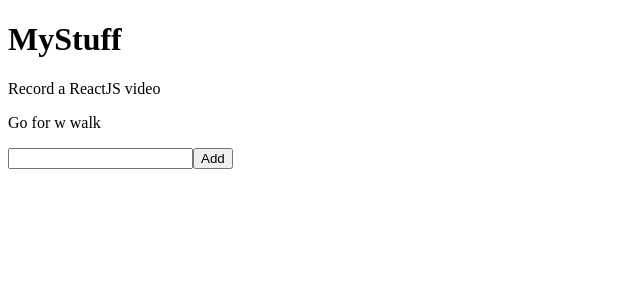
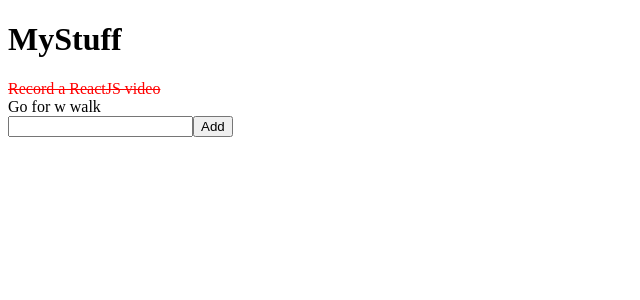
Before and after one commit to andrzej-stasinski/react-list, a React (Create React App) app: page / in a window 1280 px wide. Shown: the top 300 px of the page, without its empty margins (0-640 px from the left). Built offline with nearby package versions, Linux system fonts and the light colour scheme.

Commit message:
data array of object & check todo element in css

```diff
--- a/src/App.js
+++ b/src/App.js
@@ -1,5 +1,5 @@
 import React, { Component } from 'react';
-
+import ToDoItem from './ToDoItem'
 
 class ToDoList extends Component {
   state = {
@@ -11,16 +11,26 @@ class ToDoList extends Component {
   }
 
   addToDo = () => {
-    this.setState({ tasks: this.state.tasks.concat(this.state.Draft), Draft: '' });
+    // this.setState({ tasks: this.state.tasks.concat(this.state.Draft), Draft: '' });
+    this.setState({
+      tasks: [...this.state.tasks, {text: this.state.Draft, done: false}],
+      Draft: '',
+    });
+  }
+
+  toggleDone = () => {
   }
 
   render() {
-    const {tasks, Draft} = this.state
+    console.log(this.props)
+    const {tasks} = this.props
     return (
       <div>
         <h1>{this.props.title}</h1>
-        {tasks.map(task => <div key={task}><p>{task}</p></div>)}
-        <input type='text' onChange={this.updateDraft} value={Draft} />
+        {/* {this.state.tasks.map(task => <div>{task.text}</div>)} */}
+        {this.state.tasks.map(task => <ToDoItem text={task.text} done={task.done} />)}
+
+        <input type='text' onChange={this.updateDraft} value={this.state.Draft} />
         <button onClick={this.addToDo}>Add</button>
       </div>
     );
@@ -28,7 +38,10 @@ class ToDoList extends Component {
 }
 
 class App extends Component {
-  myTask = ['Record a ReactJS video', 'Go for w walk']
+  myTask = [
+      {text: 'Record a ReactJS video', done: true},
+      {text: 'Go for w walk', done: false}
+    ]
   render() {
     return(
       <>
--- /dev/null
+++ b/src/ToDoItem.css
@@ -0,0 +1,4 @@
+.doneTodo {
+    color: red;
+    text-decoration: line-through
+}
--- /dev/null
+++ b/src/ToDoItem.js
@@ -0,0 +1,30 @@
+import React, { Component } from 'react'
+import './ToDoItem.css'
+
+class ToDoItem extends Component {
+    static defaultProps = {
+        done: false,
+    }
+    state = {
+        done: this.props.done,
+    }
+    toggleDone = () => {
+        this.setState({ done: !this.state.done });
+    }
+    render() {
+        console.log(this.props)
+        const {text} = this.props
+        return (
+            <div>
+                <div
+                    onClick={this.toggleDone}
+                    className={this.state.done ? 'doneTodo' : ''}
+                >
+                    {text}
+                </div>
+            </div>
+        )
+    }
+}
+
+export default ToDoItem
```
